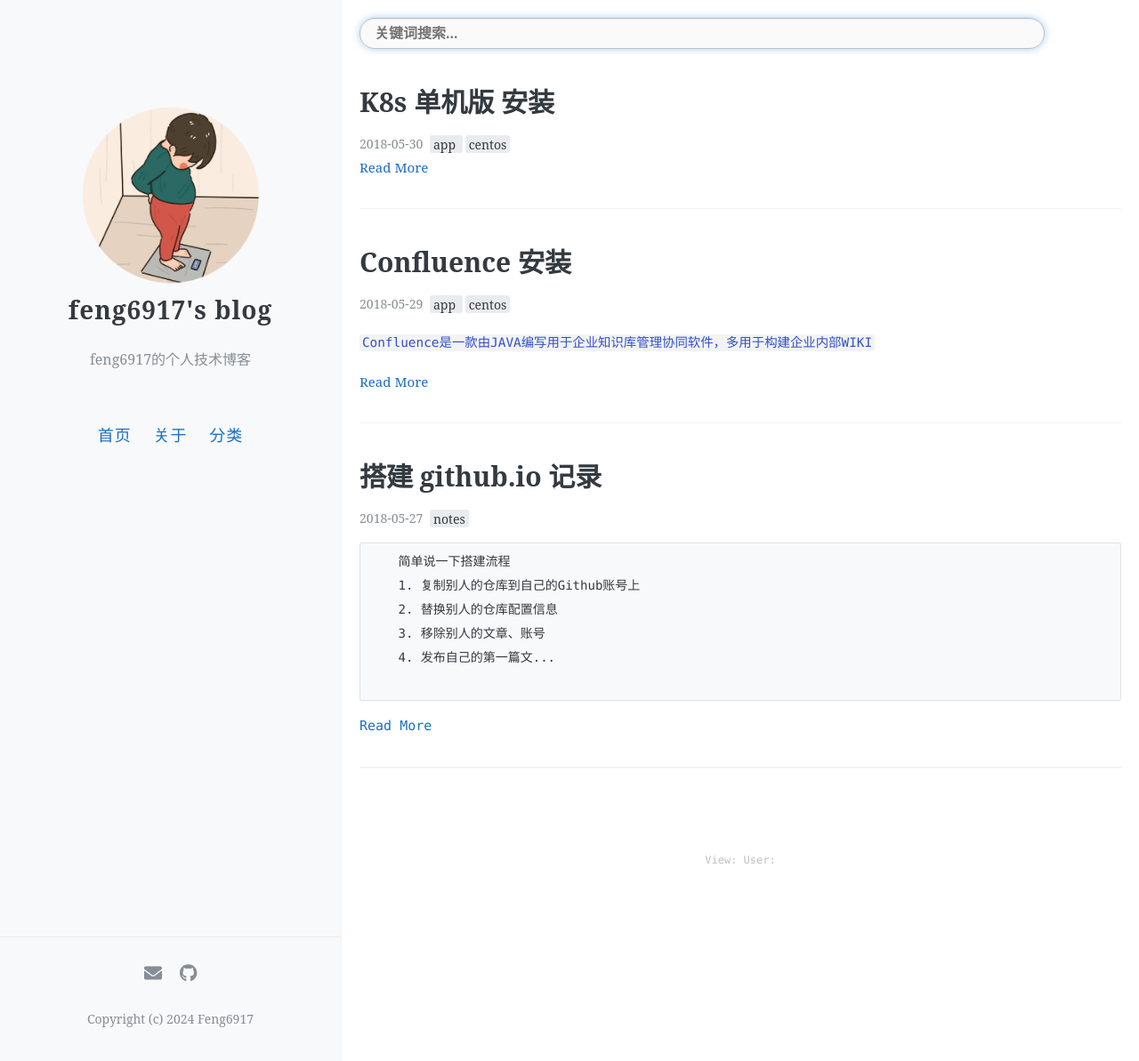
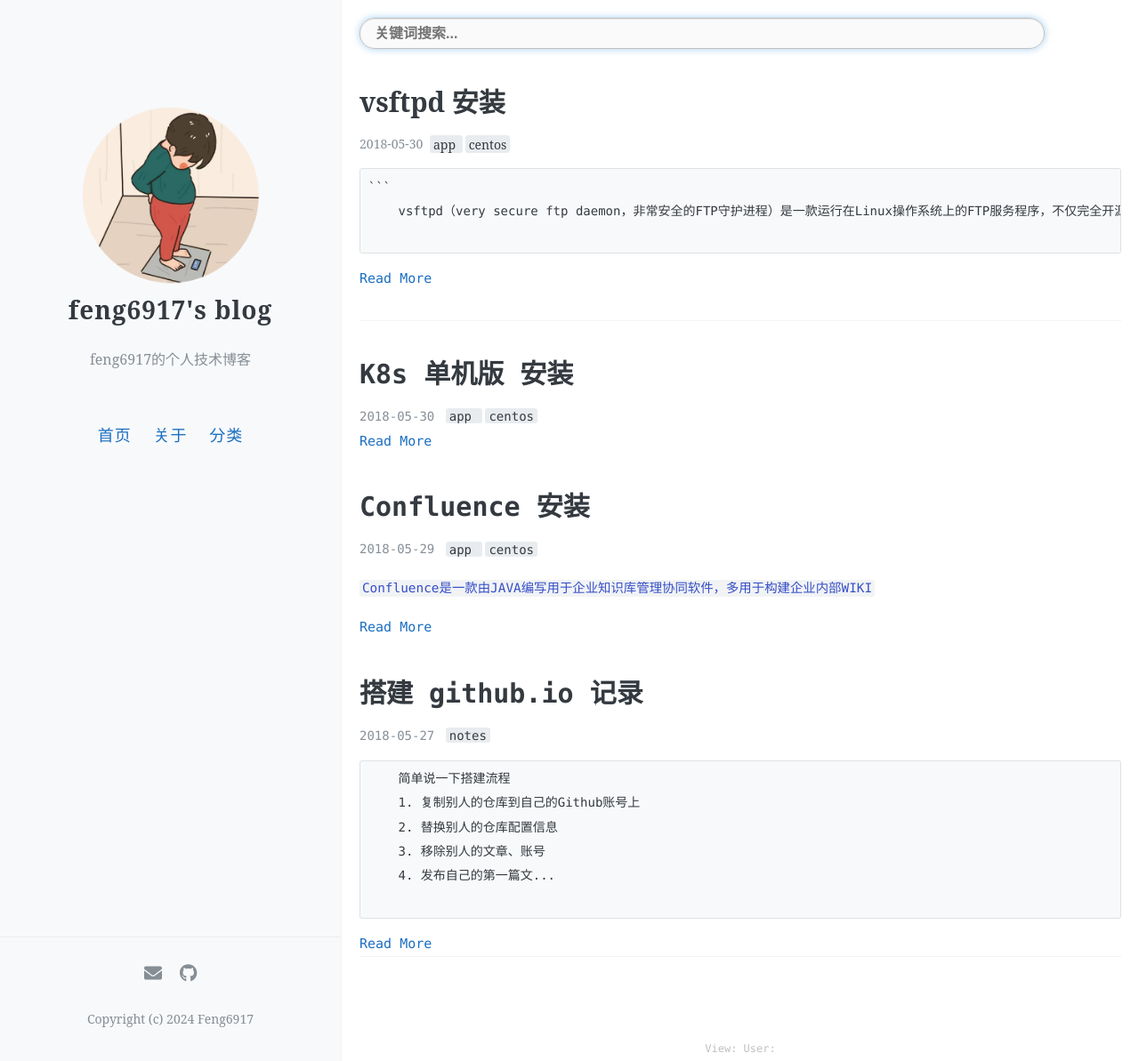
Before and after one commit to feng6917/feng6917.github.io, a Jekyll site: the page built from index.html, in a window 1280 px wide and 1193 px high. Shown: the whole window at 89% size. Built offline with Jekyll 4.4.1, drawn with Linux system fonts in a browser that asks for light colours; the list of posts is cut into pages by our own code; comment, search, counter and statistics services are not loaded; some of the changed lines change nothing that is shown.

Commit message:
fix: blog 2018-5-31

````diff
--- /dev/null
+++ b/_posts/2018-5-31-install-vsftpd.md
@@ -0,0 +1,168 @@
+---
+layout: post
+title: "vsftpd 安装"
+date:   2018-5-30
+tags:
+  - app
+  - centos
+comments: true
+author: feng6917
+---
+
+    ```
+        vsftpd（very secure ftp daemon，非常安全的FTP守护进程）是一款运行在Linux操作系统上的FTP服务程序，不仅完全开源而且免费。此外，它还具有很高的安全性、传输速度，以及支持虚拟用户验证等其他FTP服务程序不具备的特点。在不影响使用的前提下，管理者可以自行决定客户端是采用匿名开放、本地用户还是虚拟用户的验证方式来登录vsftpd服务器。这样即便黑客拿到了虚拟用户的账号密码，也不见得能成功登录vsftpd服务器。
+    ```
+
+<!-- more -->
+
+- [1. 查看是否已经安装vsftpd(如果已经安装可以跳过或者卸载重装)](#软件安装)
+
+- [2. 配置 vsftpd](#软件配置)
+
+#### 软件安装
+
+    ```shell
+    [root@k8s-master-7 ~]# rpm -qa | grep vsftpd
+    ```
+
+    ```
+    [root@k8s-master-7 ~]# systemctl status vsftpd
+    Unit vsftpd.service could not be found.
+    ```
+
+- 1.1 在本地拷贝 vsftpd 到服务器 [vsftpd 下载链接](<http://rpmfind.net/linux/rpm2html/search.php?query=vsftpd(x86-64)>) (已提供离线安装包)
+
+    ```
+    $ scp vsftpd-3.0.2-28.el7.x86_64.rpm root@10.0.0.7:/root/
+    root@10.0.0.7's password:
+    vsftpd-3.0.2-28.el7.x86_64.rpm                100%  172KB  11.3MB/s   00:00
+
+    ```
+
+- 1.2 开始安装
+
+    ```
+    [root@k8s-master-7 ~]#  rpm -ivh vsftpd-3.0.2-28.el7.x86_64.rpm
+    警告：vsftpd-3.0.2-28.el7.x86_64.rpm: 头V3 RSA/SHA256 Signature, 密钥 ID f4a80eb5: NOKEY
+    准备中...                          ################################# [100%]
+    正在升级/安装...
+        1:vsftpd-3.0.2-28.el7              ################################# [100%]
+
+    [root@k8s-master-7 ~]# systemctl start vsftpd
+    ```
+
+- 1.3 查看状态
+
+    ```
+    [root@k8s-master-7 ~]# systemctl status vsftpd
+    ● vsftpd.service - Vsftpd ftp daemon
+        Loaded: loaded (/usr/lib/systemd/system/vsftpd.service; disabled; vendor preset: disabled)
+        Active: active (running) since 一 2023-03-20 17:27:19 CST; 19s ago
+        Process: 210253 ExecStart=/usr/sbin/vsftpd /etc/vsftpd/vsftpd.conf (code=exited, status=0/SUCCESS)
+    Main PID: 210255 (vsftpd)
+        Tasks: 1
+        Memory: 576.0K
+        CGroup: /system.slice/vsftpd.service
+                └─210255 /usr/sbin/vsftpd /etc/vsftpd/vsftpd.conf
+
+    3月 20 17:27:18 k8s-master-7 systemd[1]: Starting Vsftpd ftp daemon...
+    3月 20 17:27:19 k8s-master-7 systemd[1]: Started Vsftpd ftp daemon.
+    ```
+
+- 1.4 查看 ftp 监听端口
+
+    ```
+    [root@k8s-master-7 ~]# netstat -antup | grep ftp
+    tcp6       0      0 :::21                   :::*                    LISTEN      210255/vsftpd
+    ```
+
+##### [返回目录](#目录)
+
+#### 软件配置
+
+- 2.1 添加用户(用户可自定义，符合命名规则即可)
+
+    ```
+    [root@k8s-master-7 ~]# adduser ftpzhst
+    ```
+
+- 2.2 修改用户密码
+
+    ```
+    [root@k8s-master-7 ~]# passwd ftpzhst
+    更改用户 ftpzhst 的密码 。
+    新的 密码：
+    无效的密码： 密码包含用户名在某些地方
+    重新输入新的 密码：
+    passwd：所有的身份验证令牌已经成功更新。
+
+    ps: ftp1111 可自定义设置
+    ```
+
+- 2.3 创建一个供 ftp 服务使用的文件目录(文件目录可自定义)
+
+    ```
+    [root@k8s-master-7 ~]# mkdir /var/ftpzhst
+    ```
+
+- 2.4 更改 ftp 服务目录拥有者为添加的该用户
+
+    ```
+    [root@k8s-master-7 ~]# chown -R ftpzhst:ftpzhst /var/ftpzhst
+    ```
+
+- 2.5 修改 vsftpd.conf 配置文件, 配置 ftp 服务器为被动模式
+
+    ```
+    [root@k8s-master-7 ~]# vim /etc/vsftpd/vsftpd.conf # 使用vim 编辑文件
+    ```
+
+    ```
+    #除下面提及的参数，其他参数保持默认值即可。
+
+    #修改下列参数的值：
+    #禁止匿名登录FTP服务器。
+    anonymous_enable=NO
+    #允许本地用户登录FTP服务器。
+    local_enable=YES
+    #监听IPv4 sockets。
+    listen=YES
+
+    #在行首添加#注释掉以下参数：
+    #关闭监听IPv6 sockets。
+    #listen_ipv6=YES
+
+    #!!! 在配置文件的末尾添加下列参数：
+    #设置本地用户登录后所在目录。
+    local_root=/var/ftpzhst
+    #全部用户被限制在主目录。
+    chroot_local_user=YES
+    #启用例外用户名单。
+    chroot_list_enable=YES
+    #指定例外用户列表文件，列表中用户不被锁定在主目录。
+    chroot_list_file=/etc/vsftpd/chroot_list
+    #开启被动模式。
+    pasv_enable=YES
+    allow_writeable_chroot=YES
+    #本教程中为Linux实例的公网IP。
+    pasv_address=<FTP服务器公网IP地址>
+    #设置被动模式下，建立数据传输可使用的端口范围的最小值。
+    #建议您把端口范围设置在一段比较高的范围内，例如60000~65535，有助于提高访问FTP服务器的安全性。
+    pasv_min_port=<port number>
+    #设置被动模式下，建立数据传输可使用的端口范围的最大值。
+    pasv_max_port=<port number>
+    ```
+
+- 2.6 创建 chroot_list 文件，并在文件中写入例外用户名单
+
+    ```
+    [root@k8s-master-7 ~]# vim /etc/vsftpd/chroot_list # 使用vim 编辑文件
+    ```
+
+- 2.7 运行命令重启 vsftpd 服务
+
+    ```
+    [root@k8s-master-7 ~]# systemctl restart vsftpd.service
+    ```
+
+##### [返回目录](#目录)
````
Also changed, not shown: _posts/2018-5-30-install-k8s-single.md (+1 -0 lines).
